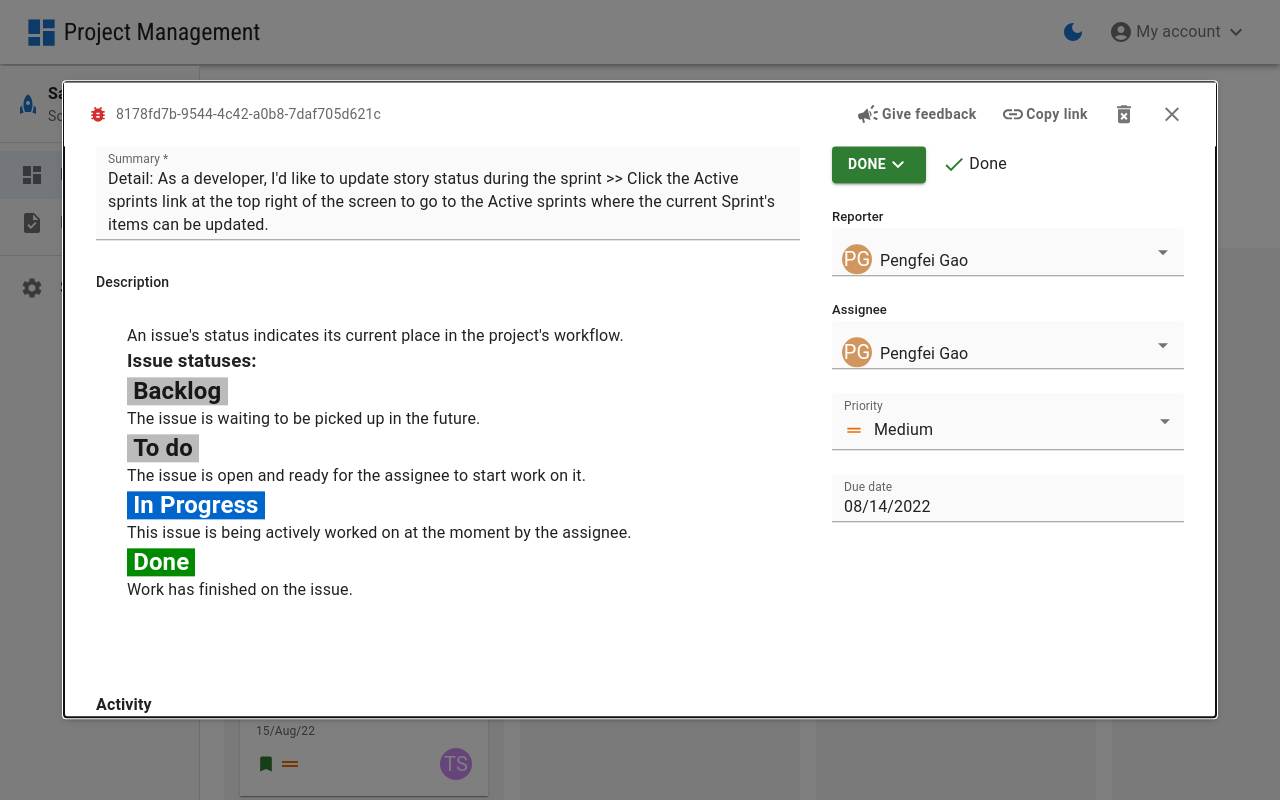
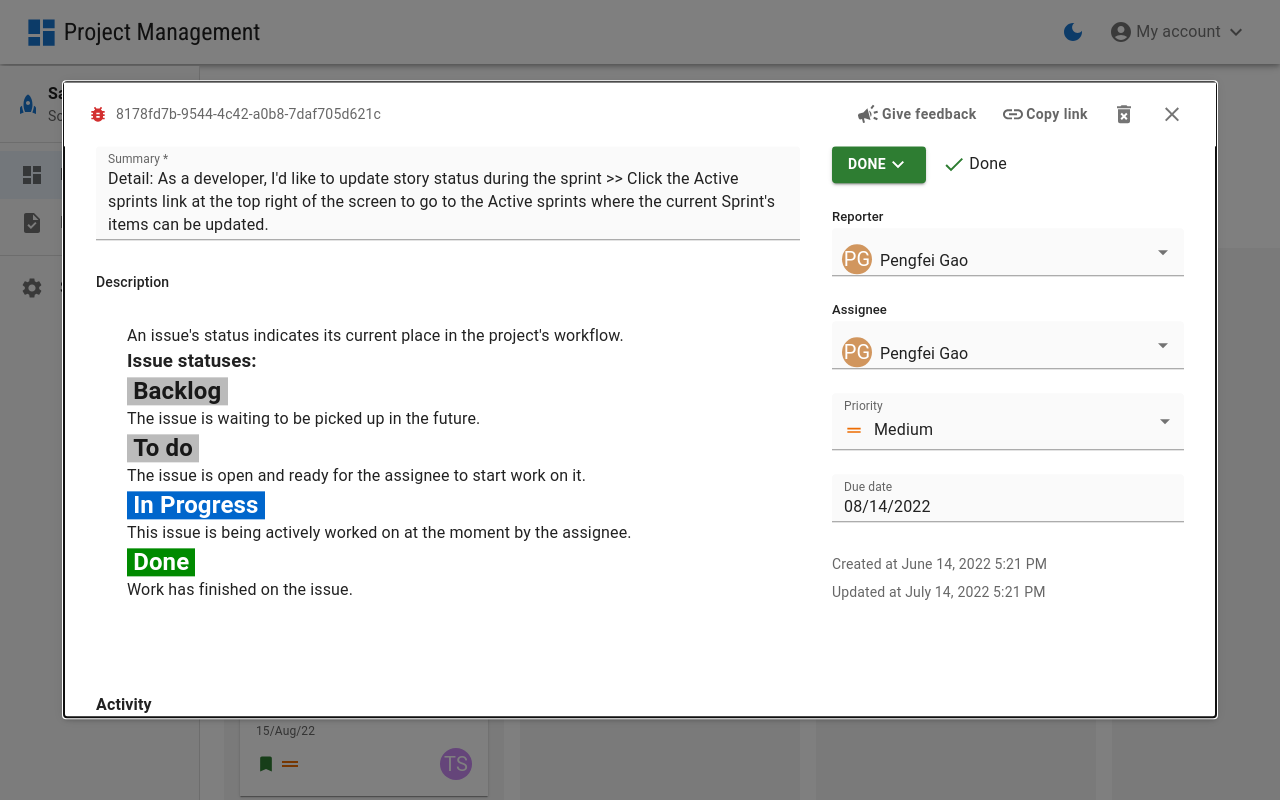
Before and after one commit to gpfDeveloper/project-management-frontend, a React (Create React App) app: page /projects/project1/board in a window 1280 px wide. Both pictures are taken after a click on the button 364 px from the left and 423 px from the top of the page. Shown: the top 800 px of the page. Built offline with nearby package versions, Linux system fonts and the light colour scheme.

Commit message:
add createAt, updateAt info for issue

```diff
--- a/src/components/project/issue/IssueDetail.tsx
+++ b/src/components/project/issue/IssueDetail.tsx
@@ -83,6 +83,8 @@ const IssueDetail: FunctionComponent<Props> = ({ issue }) => {
         onChangeIssueStatus={issueStatusSelectorHandler}
         dueDate={dueDate}
         onChangeDueDate={dueDateSelectorHandler}
+        createdAt={issue.created}
+        updatedAt={issue.updated}
       />
     </>
   );
--- a/src/components/project/issue/IssueDetailLeft.tsx
+++ b/src/components/project/issue/IssueDetailLeft.tsx
@@ -89,7 +89,7 @@ const IssueDetailLeft: FunctionComponent<Props> = ({
                 Save
               </Button>
               <Button
-                sx={{ color: 'text.secondary' }}
+                color="inherit"
                 onClick={() => setIsFocusDescription(false)}
               >
                 Cancel
--- a/src/components/project/issue/IssueDetailRight.tsx
+++ b/src/components/project/issue/IssueDetailRight.tsx
@@ -1,4 +1,5 @@
-import { Box } from '@mui/material';
+import moment from 'moment';
+import { Box, Typography } from '@mui/material';
 import { FunctionComponent } from 'react';
 import IssuePrioritySelector from 'components/project/issue/IssuePrioritySelector';
 import DateSelector from 'components/shared/DateSelector';
@@ -17,6 +18,8 @@ type Props = {
   priority: ProjectIssuePriority;
   issueStatus: ProjectIssueStatus;
   dueDate: Date | null;
+  createdAt: string;
+  updatedAt: string;
   onChangeReporter: (
     event: React.SyntheticEvent<Element, Event>,
     value: People | null
@@ -37,6 +40,8 @@ const IssueDetailRight: FunctionComponent<Props> = ({
   priority,
   issueStatus,
   dueDate,
+  createdAt,
+  updatedAt,
   onChangeAssignee,
   onChangePriority,
   onChangeReporter,
@@ -48,6 +53,13 @@ const IssueDetailRight: FunctionComponent<Props> = ({
       sx={{
         flex: 1,
         mb: 4,
+        display: 'flex',
+        flexDirection: 'column',
+        gap: 4,
+      }}
+    >
+      <Box
+        sx={{
           display: 'flex',
           flexDirection: 'column',
           gap: 3,
@@ -79,6 +91,15 @@ const IssueDetailRight: FunctionComponent<Props> = ({
           onChange={onChangeDueDate}
         />
       </Box>
+      <Box sx={{ display: 'flex', flexDirection: 'column', gap: 1 }}>
+        <Typography variant="body2" color="text.secondary">
+          Created at {moment(createdAt).format('LLL')}
+        </Typography>
+        <Typography variant="body2" color="text.secondary">
+          Updated at {moment(updatedAt).format('LLL')}
+        </Typography>
+      </Box>
+    </Box>
   );
 };
 
```
Also changed, not shown: src/components/project/issue/IssueDetailHeader.tsx (+1 -10 lines). Lines whose indentation alone changed are shown as unchanged.
